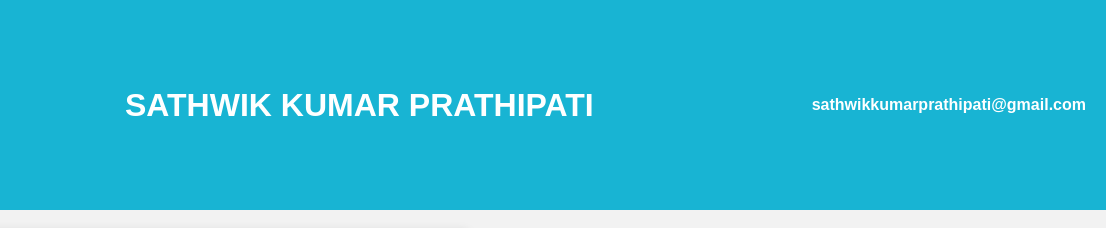
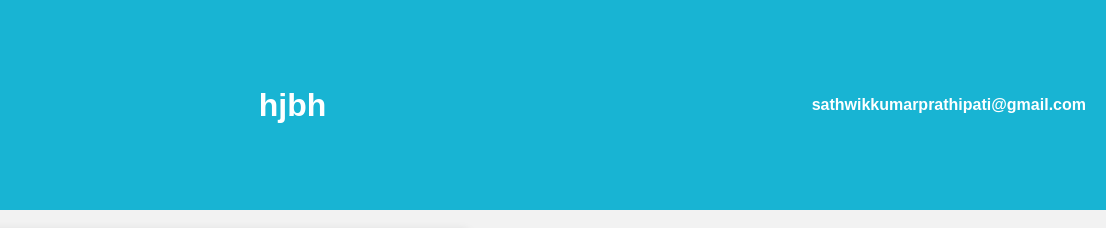
Before and after one commit to SathwikKumarprathipati/sathwik, a plain HTML site: page index.html in a window 1280 px wide. Shown: the top 228 px of the page, 174-1280 px from the left. Drawn offline with Linux system fonts and the light colour scheme.

Commit message:
first commit

```diff
--- a/index.html
+++ b/index.html
@@ -9,7 +9,9 @@
 <body>
     <header>
         <img src="WhatsApp Image 2024-04-24 at 10.42.09 AM.jpeg" alt="Profile Picture" class="profile-picture">
-        <h1 class="name">SATHWIK KUMAR PRATHIPATI</h1>
+        <h1 class="name">hjbh
+
+        </h1>
         <br>
         <br>
         <h4 class="email">sathwikkumarprathipati@gmail.com</h4>
```
Also changed, not shown: about.html (added).
